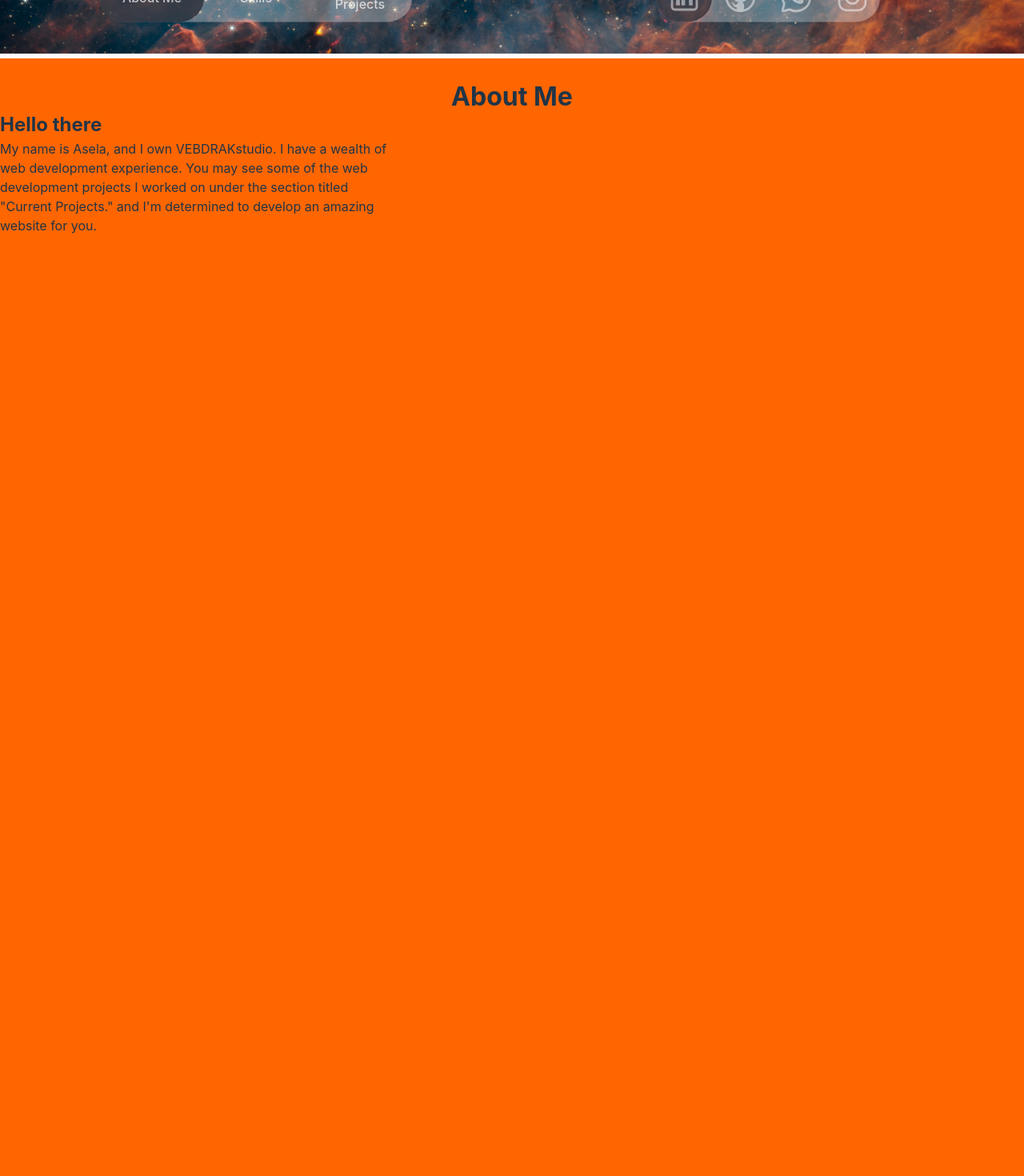
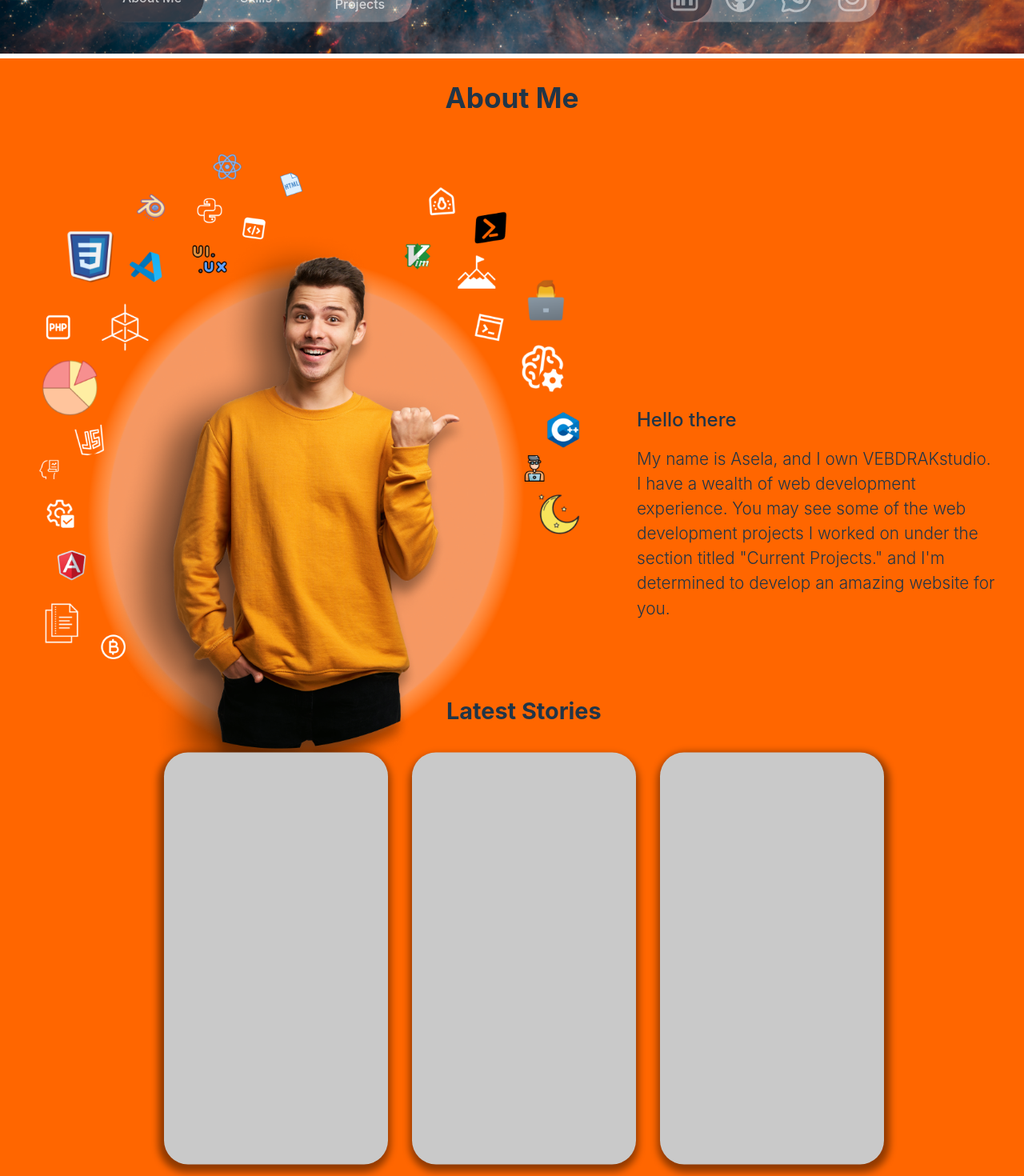
Before and after one commit to aselapasinduD/My-About-Me-Page, a React (Vite) app: page / in a window 1280 px wide. Shown: the part 440-1910 px from the top of the page at 80% size. Built offline with nearby package versions, Linux system fonts and the light colour scheme.

Commit message:
AboutMeSection Cteat but not yet finish. still have to add some features and funtions

```diff
--- a/src/App.css
+++ b/src/App.css
@@ -13,6 +13,7 @@
 	left: 15vw;
 	top: 16vw;
 	letter-spacing: 20px;
+	font-weight: 400;
 }
 .navbar h2 {
 	position: absolute;
@@ -170,11 +171,58 @@
 }
 .aboutMeSection h1 {
 	text-align: center;
-	font-size: 2em;
+	font-size: 2.2em;
 	padding-top: 30px;
 }
-.aboutMeSection p {
-	width: 500px;
+.aboutMeSection .details h2 {
+	margin: 15px 0;
+	font-weight: 500;
+}
+.aboutMeSection .details p {
+	width: 35vw;
+	font-size: 1.3em;
+	font-weight: 300;
+}
+.aboutMeSection .details {
+	display: flex;
+	flex-direction: row;
+	justify-content: center;
+	margin-top: 50px;
+}
+.aboutMeSection .details span {
+	margin-top: 400px;
+	margin-left: 60px;
+}
+.aboutMeSection .stories {
+	position: absolute;
+	right: 50px;
+	transform: translateY(-95%);
+}
+.aboutMeSection .stories h2 {
+	text-align: center;
+	margin-bottom: 30px;
+	font-size: 1.8em;
+}
+.aboutMeSection .stories .story {
+	display: block;
+	width: 300px;
+	height: 535px;
+	background-color: #C9C9C9;
+	box-shadow: 0 6px 10px 3px #00000070;
+	border-radius: 30px;
+}
+.aboutMeSection .stories .story:not(:first-child) {
+	margin-left: 30px;
+}
+.aboutMeSection .stories .story:first-child {
+	box-shadow: -2px 5px 10px 5px #00000070;
+}
+.aboutMeSection .stories .story:last-child {
+	box-shadow: 2px 5px 10px 5px #00000070;
+}
+.aboutMeSection .stories div {
+	display: flex;
+	flex-direction: row;
 }
 @media (max-width: 1700PX) {
 	.navbar h1 {
@@ -182,6 +230,20 @@
 	}
 	.navbar h2 {
 		font-size: 1.3em;
+	}
+	.aboutMeSection .details img {
+		width: 800px;
+	}
+	.aboutMeSection .stories {
+		transform: translateY(-65%);
+	}
+	.aboutMeSection .details span {
+		margin-top: 300px;
+	}
+	.aboutMeSection .stories .story {
+		width: 280px;
+		height: 515px;
+	}
 }
 @media (max-width: 1400PX) {
 	.navbar h1 {
@@ -230,4 +292,13 @@
 		width: 50px;
 		margin: 4px auto -10px auto;
 	}
+	.aboutMeSection .details img {
+		width: 700px;
+	}
+	.aboutMeSection .stories {
+		transform: translateY(-38%);
+		margin: 0 auto;
+		right: unset;
+		left: 16%;
+	}
 }
--- a/src/components/About_me.jsx
+++ b/src/components/About_me.jsx
@@ -1,14 +1,28 @@
 import React from 'react';
+import about_me from '../assets/images/About Me.png';
 
 const About_me = () => {
 
 	return (
 		<div class="aboutMeSection">
 			<h1>About Me</h1>
-			<h2>Hello there</h2>
 			<section class="details">
-				<p>My name is Asela, and I own VEBDRAKstudio. I have a wealth of web development experience. You may see some of the web development projects I worked on under the section titled "Current Projects." and I'm determined to develop an amazing website for you.</p>
-				<img />
+				<img src={about_me} alt="About Me Page" />
+				<span>
+					<h2>Hello there</h2>
+					<p>My name is Asela, and I own VEBDRAKstudio. I have a wealth of web development experience. You may see some of the web development projects I worked on under the section titled "Current Projects." and I'm determined to develop an amazing website for you.</p>
+				</span>
+			</section>
+			<section class="stories">
+				<h2>Latest Stories</h2>
+				<div>
+					<span class="story">
+					</span>
+					<span class="story">
+					</span>
+					<span class="story">
+					</span>
+				</div>
 			</section>
 		</div>
 	)
```
Also changed, not shown: src/assets/Images/About Me.png (added).
